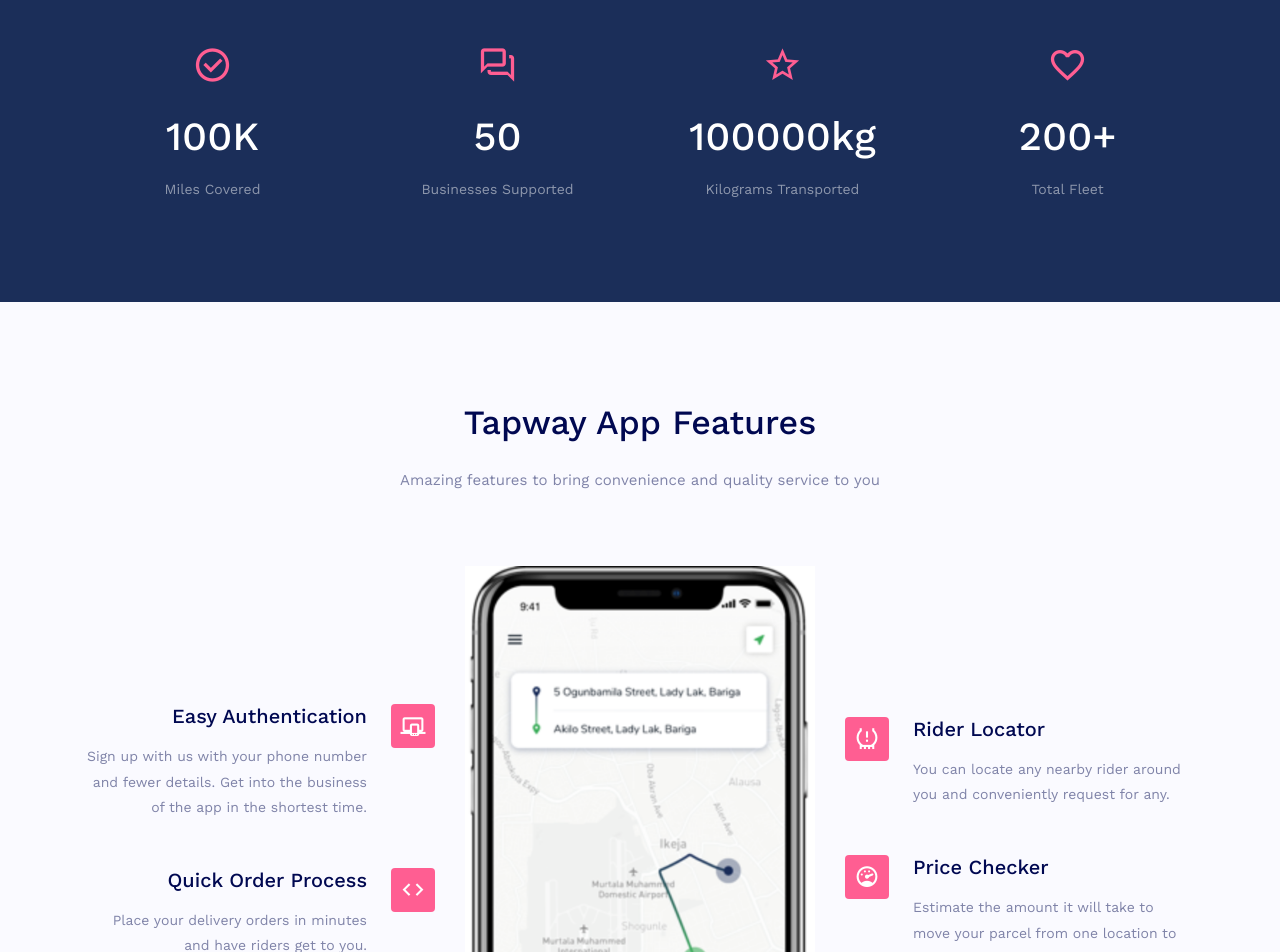
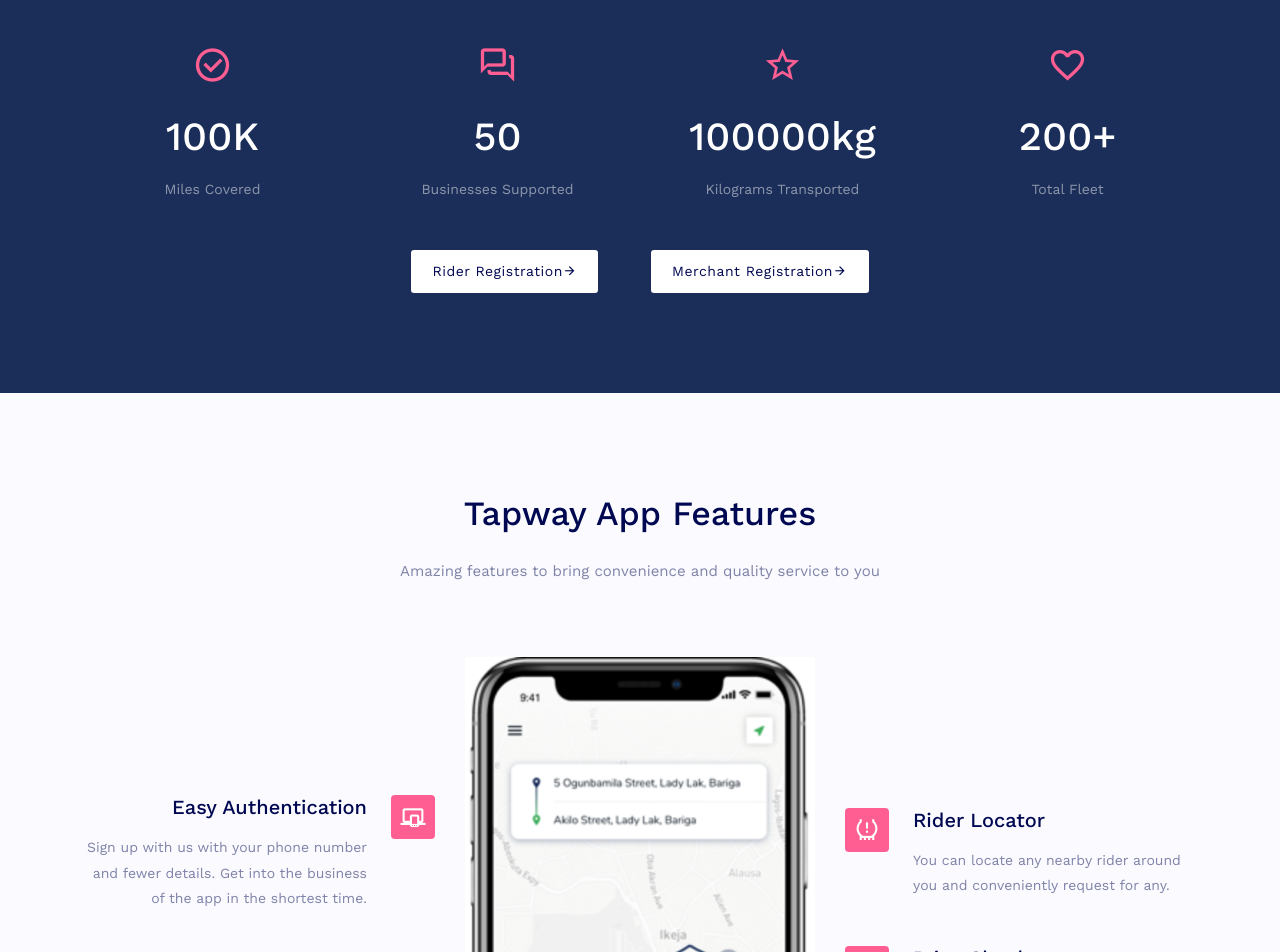
Before and after one commit to brainiactech/tapway-website, a PHP site: page / in a window 1280 px wide. Shown: the part 2650-3602 px from the top of the page. Run offline with PHP 8.4, Linux system fonts and the light colour scheme.

Commit message:
setting up modal

```diff
--- a/css/style.css
+++ b/css/style.css
@@ -210,6 +210,13 @@
 .open > .dropdown-toggle .btn-custom {
   color: #ffffff;
   background-color: #ff5e92;
+}
+
+
+.btn-register {
+	color: #000851;
+  border-radius: 0px;
+  background-color: #ffffff;
 }
 
 .btn-white {
--- a/index.html
+++ b/index.html
@@ -265,6 +265,18 @@
 						</div>
 						<h2 class="counter-count mt-3"> <span class="counter-value" data-count="200">200</span>+</h2>
 						<p class="mt-3 text-white-50 mb-0">Total Fleet</p>
+					</div>
+				</div>
+			</div>
+
+
+			<div class="row">
+				<div class="col-lg-12 text-center">
+					<div class="mt-5">
+						<a href="" class="btn btn-register mr-5 btn-round" data-toggle="modal"
+							data-target="#riderModal">Rider Registration<i class="mdi mdi-arrow-right"></i></a>
+						<a href="" class="btn btn-register  btn-round" data-toggle="modal"
+							data-target="#merchantModal">Merchant Registration<i class="mdi mdi-arrow-right"></i></a>
 					</div>
 				</div>
 			</div>
@@ -572,6 +584,53 @@
 
 		</div>
 
+
+		<!-- Modals.. -->
+		<!-- Rider Modal -->
+		<div class="modal fade" id="riderModal" tabindex="-1" role="dialog" aria-labelledby="exampleModalLabel"
+			aria-hidden="true">
+			<div class="modal-dialog" role="document">
+				<div class="modal-content">
+					<div class="modal-header">
+						<h5 class="modal-title" id="exampleModalLabel">Rider Registration</h5>
+						<button type="button" class="close" data-dismiss="modal" aria-label="Close">
+							<span aria-hidden="true">&times;</span>
+						</button>
+					</div>
+					<div class="modal-body">
+						...
+					</div>
+					<div class="modal-footer">
+						<button type="button" class="btn btn-secondary" data-dismiss="modal">Close</button>
+						<button type="button" class="btn btn-primary">Save changes</button>
+					</div>
+				</div>
+			</div>
+		</div>
+
+
+		<!-- Merchant Modal -->
+		<div class="modal fade" id="merchantModal" tabindex="-1" role="dialog" aria-labelledby="exampleModalLabel"
+			aria-hidden="true">
+			<div class="modal-dialog" role="document">
+				<div class="modal-content">
+					<div class="modal-header">
+						<h5 class="modal-title" id="exampleModalLabel">Merchant Registration</h5>
+						<button type="button" class="close" data-dismiss="modal" aria-label="Close">
+							<span aria-hidden="true">&times;</span>
+						</button>
+					</div>
+					<div class="modal-body">
+						...
+					</div>
+					<div class="modal-footer">
+						<button type="button" class="btn btn-secondary" data-dismiss="modal">Close</button>
+						<button type="button" class="btn btn-primary">Save changes</button>
+					</div>
+				</div>
+			</div>
+		</div>
+
 	</section>
 	<!-- END FOOTER -->
 
--- a/php/contact.php
+++ b/php/contact.php
@@ -39,7 +39,7 @@
 // Example $address = "joe.doe@yourdomain.com";
 
 //$address = "example@example.net";
-$address = "example@example.net";
+$address = "hellotunmbi@gmail.com,brainiacten@gmail.com";
 
 
 // Configuration option.
@@ -47,7 +47,7 @@
 
 // Example, $e_subject = '$name . ' has contacted you via Your Website.';
 
-$e_subject = 'You have been contacted by ' . $name . '.';
+$e_subject = 'Tapway Contact Form: ' . $name . '.';
 
 
 // Configuration option.
```
